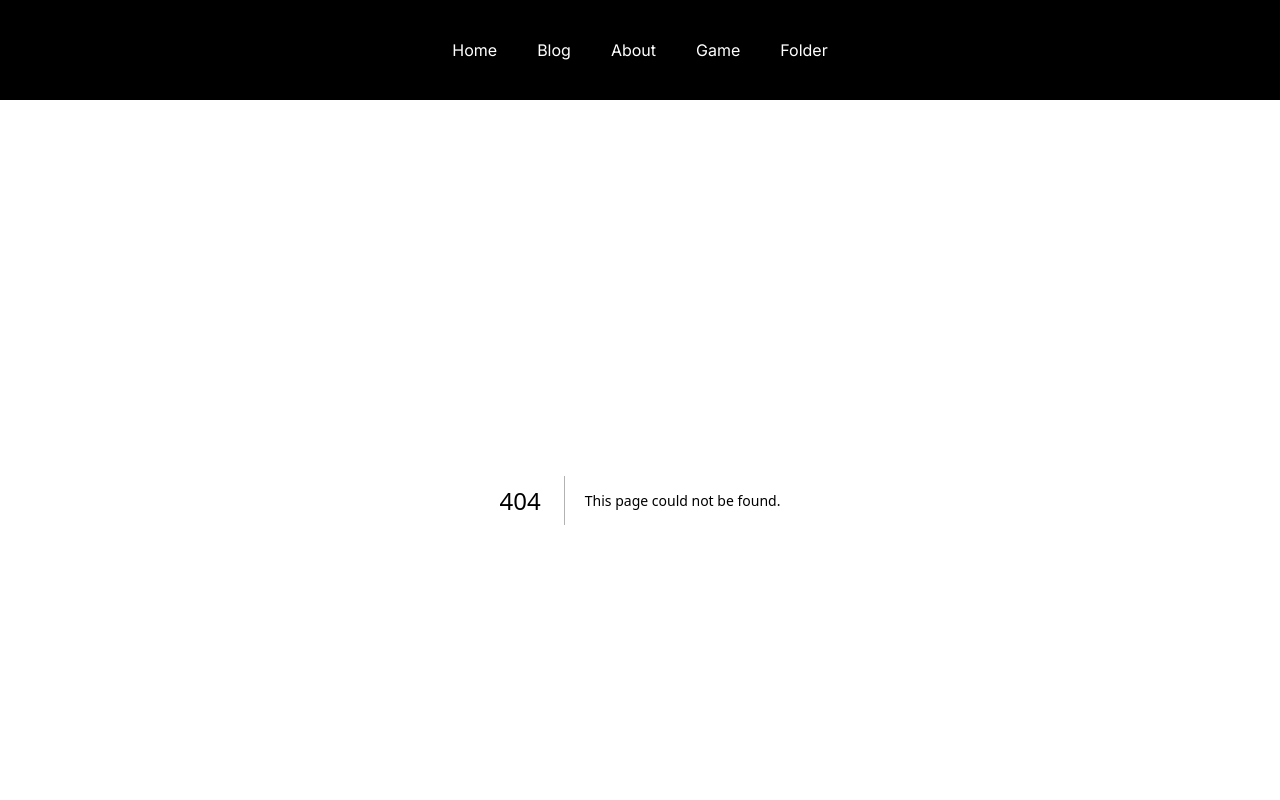
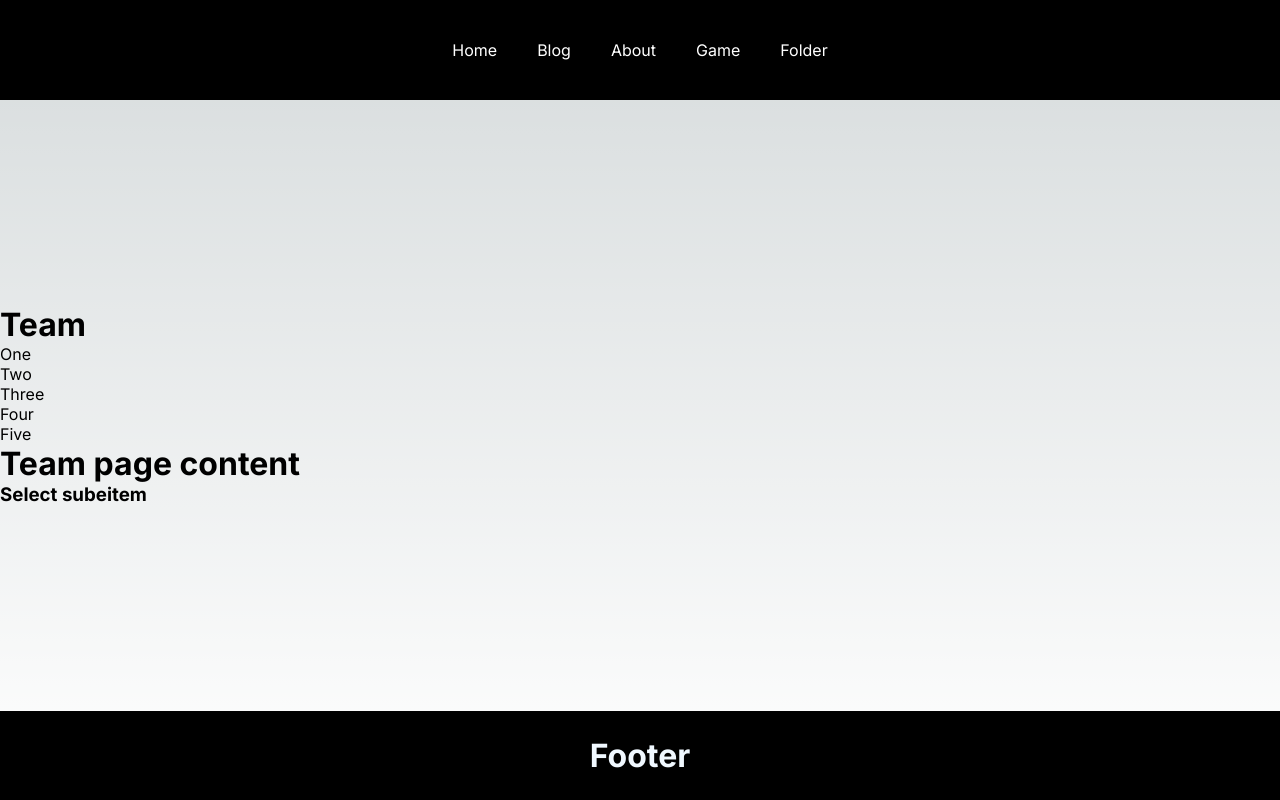
Before and after one commit to Aleksey6453/nextOne, a Next.js app: page /folder/team in a window 1280 px wide. Before the commit this address had no page. Shown: the top 800 px of the page. Built offline with nearby package versions, Linux system fonts and the light colour scheme.

Commit message:
add new pages for learning

```diff
--- a/app/blog/page.jsx
+++ b/app/blog/page.jsx
@@ -21,6 +21,7 @@ import { PostSearch } from '../../components/postSearch/PostSearch';
 // export const metadata = {
 //     title: 'Blog | Next app'
 // }
+
 
 export default function Blog() {
     // const posts = getDate()
--- /dev/null
+++ b/app/folder/new/edit/page.tsx
@@ -0,0 +1,3 @@
+export default function Edit(){
+    return <h1>Edit</h1>
+}
--- /dev/null
+++ b/app/folder/new/page.tsx
@@ -0,0 +1,3 @@
+export default function Blog(){
+    return <h1>Create new post...</h1>
+}
--- /dev/null
+++ b/app/folder/team/layout.tsx
@@ -0,0 +1,16 @@
+import React from "react";
+import Link from "next/link";
+
+export default function LayoutTeam({children}: {children: React.ReactNode}){
+    return <div>
+        <h1>Team</h1>
+        <ul>
+            <li><Link href='/team/one'>One</Link></li>
+            <li><Link href='/team/two'>Two</Link></li>
+            <li><Link href='/team/three'>Three</Link></li>
+            <li><Link href='/team/four'>Four</Link></li>
+            <li><Link href='/team/five'>Five</Link></li>
+        </ul>
+        {children}
+    </div>
+}
--- /dev/null
+++ b/app/folder/team/page.tsx
@@ -0,0 +1,7 @@
+export default function Team(){
+    return <div>
+         <h1>Team page content</h1>
+         <h3>Select subeitem</h3>
+    </div>
+
+}
```
Also changed, not shown: app/folder/[id]/page.tsx (added, +9 -0 lines), app/folder/page.tsx (+8 -0 lines), app/game/page.jsx (+8 -0 lines).
